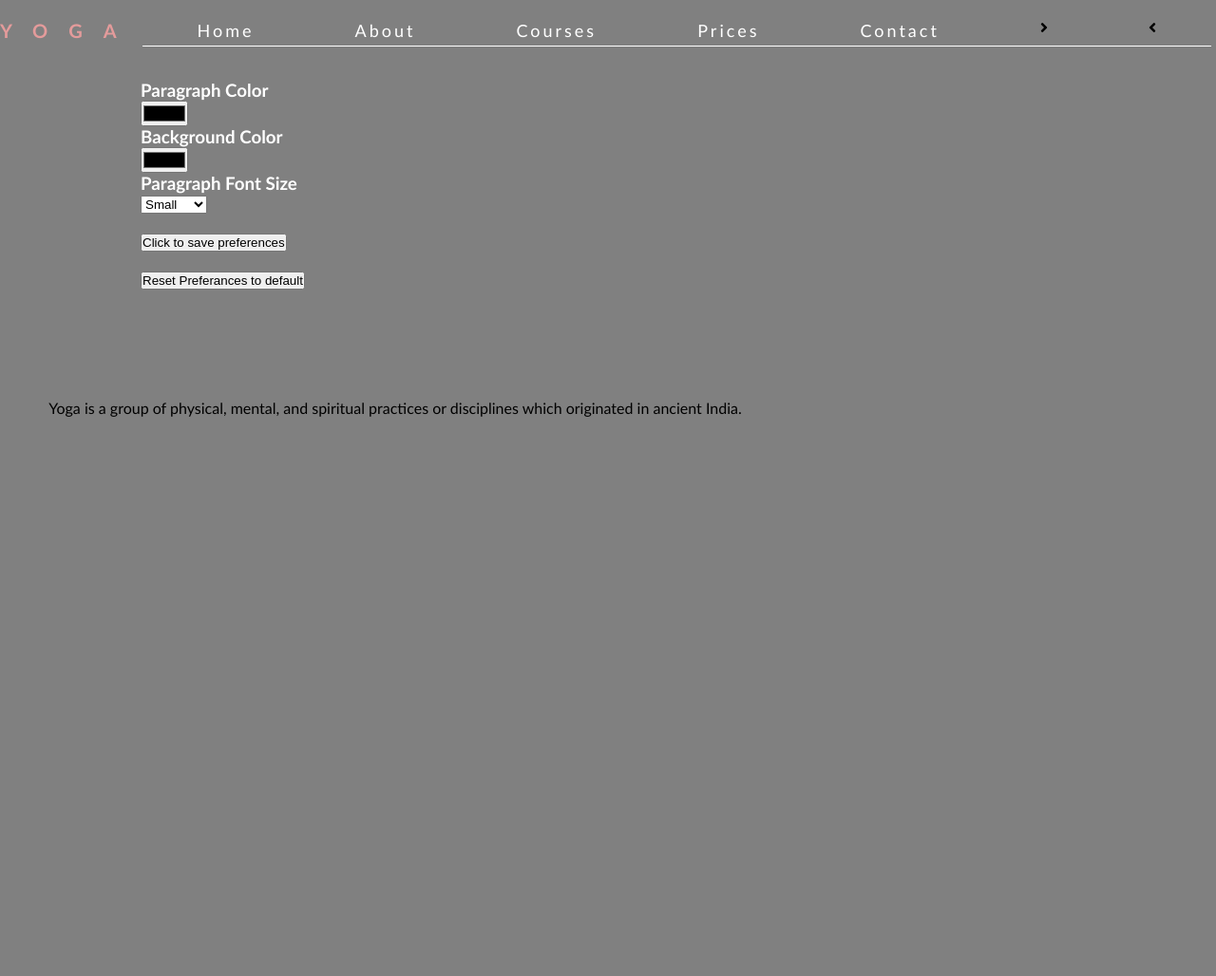
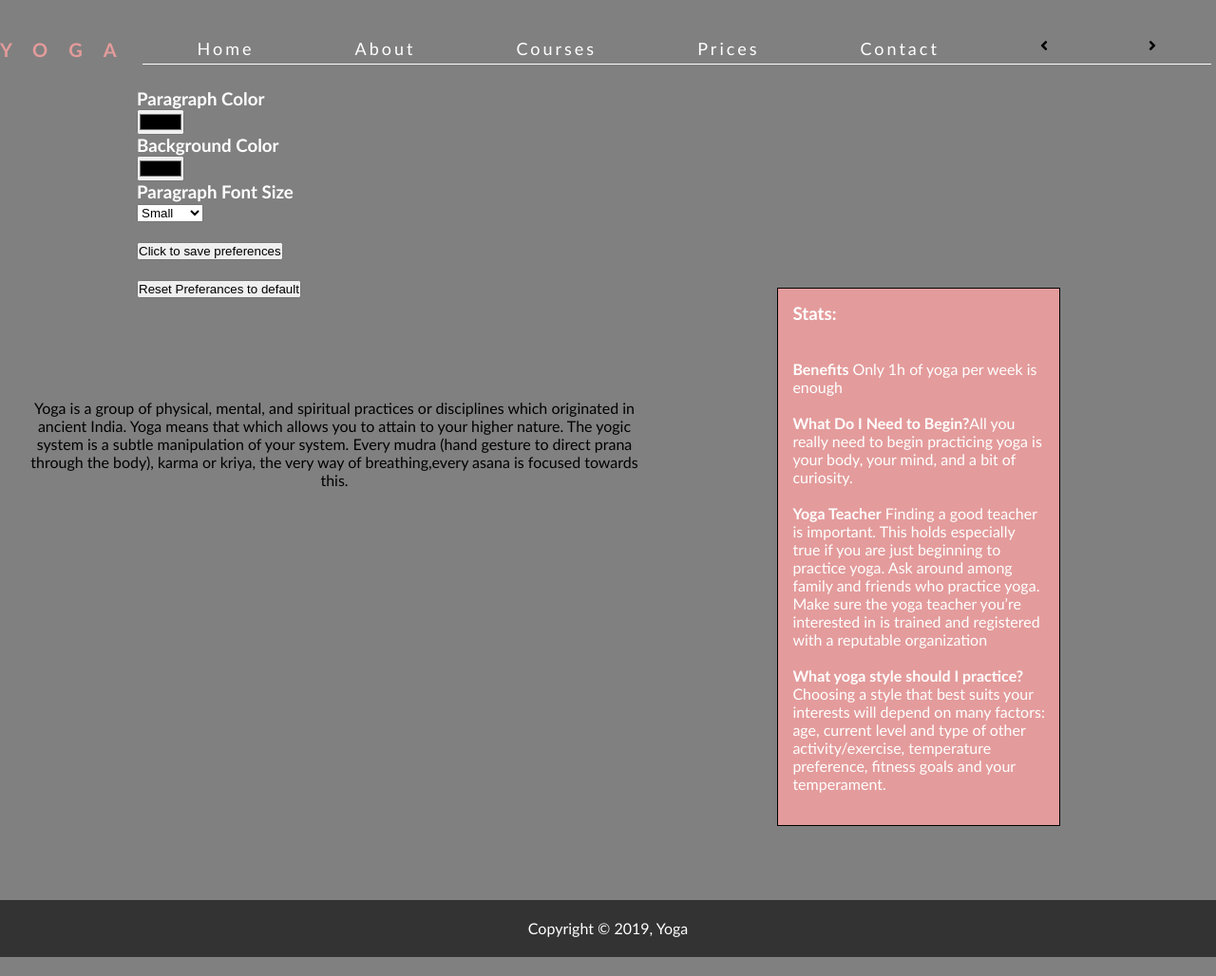
Before and after one commit to mkajinic/academy, a plain HTML site: page fit/Yoga/index.html in a window 1280 px wide. Shown: the whole page at 95% size. Before the commit the page ends 800 px from the top, so only its background shows below. Drawn offline with Linux system fonts and the light colour scheme.

Commit message:
changed layout, added requirements

```diff
--- a/fit/Yoga/css/style.css
+++ b/fit/Yoga/css/style.css
@@ -10,7 +10,9 @@ nav{
     display:flex;
     justify-content: space-around;
     align-items: center;
-    min-height: 8vh;
+    padding-top: 30px;
+	min-height: 70px;
+    margin-bottom: 10px;
     font-family: 'Gill Sans', 'Gill Sans MT', Calibri, 'Trebuchet MS', sans-serif;
 }
 nav a:hover{
@@ -41,6 +43,13 @@ nav a:hover{
     letter-spacing: 3px;
     font-size: 18px;;
 }
+a:visited {
+    color: pink;
+  }
+nav li a:active {
+    background: #333;
+    color: white;
+}
 
 @media screen and (max-width:768px){
 
@@ -54,6 +63,8 @@ nav a:hover{
 body {
     font-family: 'Gill Sans', 'Gill Sans MT', Calibri, 'Trebuchet MS', sans-serif;
     background-color: gray;
+    position: relative;
+    min-height: 100vh;
 
 }
 
@@ -75,13 +86,31 @@ body {
 .home{
     font-family: 'Gill Sans', 'Gill Sans MT', Calibri, 'Trebuchet MS', sans-serif;
 	float: left;
-    width: 65%;
+    width: 55%;
     text-align: center;
     padding: 20px;
     position: fixed;
     top: 50%;
     left: 0%;
     color: black;
+}
+/* aside bar */
+aside#sidebar{
+	float: right;
+	width: 30%;
+    margin-right: 20px;
+}
+aside#sidebar .quote input, aside#sidebar .quote textarea{
+	width: 90%;
+	padding: 5px;
+}
+.dark{
+	padding: 15px;
+    background: rgb(228, 155, 155);
+    border: 1px solid black;
+	color: #ffffff;
+	margin-top: 10px;
+	margin-bottom: 10px;
 }
 
 /* Price table */
@@ -108,6 +137,8 @@ color: coral;
 display: table;
 padding: 0 0 8em 0;
 color:white;
+min-height:100%;
+   position:relative;
 }
 
 .container td, .container th {
@@ -136,14 +167,14 @@ padding-left:2%;
     color: white; }
 
 .container tr:hover {
- background-color: coral;
+ background-color: rgb(228, 155, 155);
 -webkit-box-shadow: 0 6px 6px -6px rgb(238, 160, 96);
      -moz-box-shadow: 0 6px 6px -6px rgb(238, 160, 96);
           box-shadow: 0 6px 6px -6px rgb(238, 160, 96);
 }
 
 .container td:hover {
-background-color: rgb(238, 160, 96);
+background-color:pink;
 color: black;
 font-weight: bold;
 
@@ -208,7 +239,7 @@ ul#services li{
 	border: #cccccc solid, 1px;
 
     margin-top: 40px;
-    background: rgb(166, 159, 184);
+    background:rgb(228, 155, 155);
 
 }
 
@@ -303,9 +334,9 @@ input[type=reset] {
  /* Coin */
 
 #coin{
-    background-image:url('../images/coinAnimation.jpg');
-    width: 115px;
-    height: 152px;
+    background-image:url('../images/coinTran.png');
+    width: 90px;
+    height: 100px;
 
     -webkit-animation-play-state: paused;
             animation-play-state: paused;
@@ -313,7 +344,7 @@ input[type=reset] {
 }
 .coinAnimation{
 
-    animation: walk 1s steps(9) infinite,
+    animation: walk 1s steps(10) infinite,
                 forward 5s linear infinite;
                 -webkit-animation-play-state: paused;
                 animation-play-state: paused;
@@ -331,6 +362,18 @@ input[type=reset] {
         transform: translateX(-100);
     }
     100% {
-      transform: translateX(1200px);
+      transform: translateX(1100px);
     }
 }
+footer {
+    text-align: center;
+    background-color: #333;
+    color: #fff;
+    padding: 20px;
+    position: absolute;
+    bottom: 0;
+    height: 60px;
+    width: 100%;
+    /* position: fixed;
+    z-index: 1; */
+  }
--- a/fit/Yoga/index.html
+++ b/fit/Yoga/index.html
@@ -14,6 +14,7 @@
 
 </head>
 <body>
+
      <nav>
 
         <div class ="logo">
@@ -25,19 +26,17 @@
                         <li><a href="courses.html">Courses</a></li>
                         <li><a href="price.html">Prices</a></li>
                         <li><a href="contact.html">Contact</a></li>
-                        <i class="fas fa-angle-right" onclick="history.back()"></i>
-                        <i class="fas fa-angle-left" onclick="history.forward()"></i>
+                        <i class="fas fa-angle-left" onclick="history.back()"></i>
+                                <i class="fas fa-angle-right" onclick="history.forward()"></i>
                     </ul>
 
          </nav>
-         <section id="main">
+         <section id="main" style="margin:20px;">
                 <div class="container">
-                    <article id="main-col">
 
-                    </article>
+                            <p class="home">Yoga is a group of physical, mental, and spiritual practices or disciplines which originated in ancient India.
 
-                    <main id="main" style="margin:20px;">
-                            <p class="home">Yoga is a group of physical, mental, and spiritual practices or disciplines which originated in ancient India. </p>
+                            Yoga means that which allows you to attain to your higher nature. The yogic system is a subtle manipulation of your system. Every mudra (hand gesture to direct prana through the body), karma or kriya, the very way of breathing,every asana is focused towards this.</p>
 
                             <h3>Paragraph Color</h3>
                             <input type="color" id="paracolor" onchange="setParaColor();">
@@ -58,10 +57,34 @@
                             <button id="save" onclick="savePreferences()">Click to save preferences</button>
                             <br><br>
                             <button id="reset" onclick="reset()">Reset Preferances to default</button>
-                        </main>
-                    </div>
 
 
+
+                    <aside id="sidebar">
+                        <div class="dark">
+                          <h3>Stats:</h3>
+                          <br>
+                          <br>
+                             <p><strong>Benefits</strong> Only 1h of yoga per week is enough
+                                <br>
+                                <br>
+                           <strong>What Do I Need to Begin?</strong>All you really need to begin practicing yoga is your body, your mind, and a bit of curiosity.
+                           <br>
+                           <br>
+                                 <p><strong>Yoga Teacher</strong> Finding a good teacher is important. This holds especially true if you are just beginning to practice yoga. Ask around among family and friends who practice yoga.  Make sure the yoga teacher you’re interested in is trained and registered with a reputable organization
+                                    <br>
+                                    <br>
+                               <strong>What yoga style should I practice?</strong>Choosing a style that best suits your interests will depend on many factors: age, current level and type of other activity/exercise, temperature preference, fitness goals and your temperament.
+                               <br>
+                                <br>
+                            </div>
+                        </aside>
+                    </div>
+                </section>
+
+                        <footer>
+                                <p>Copyright &copy; <script>document.write(new Date().getFullYear());</script>, Yoga</p>
+                            </footer>
         </body>
 
 
```
Also changed, not shown: fit/Yoga/about.html (+9 -4 lines), fit/Yoga/contact.html (+19 -16 lines), fit/Yoga/courses.html (+6 -2 lines), fit/Yoga/price.html (+8 -6 lines), fit/Yoga/images/coinTran.png (added).
